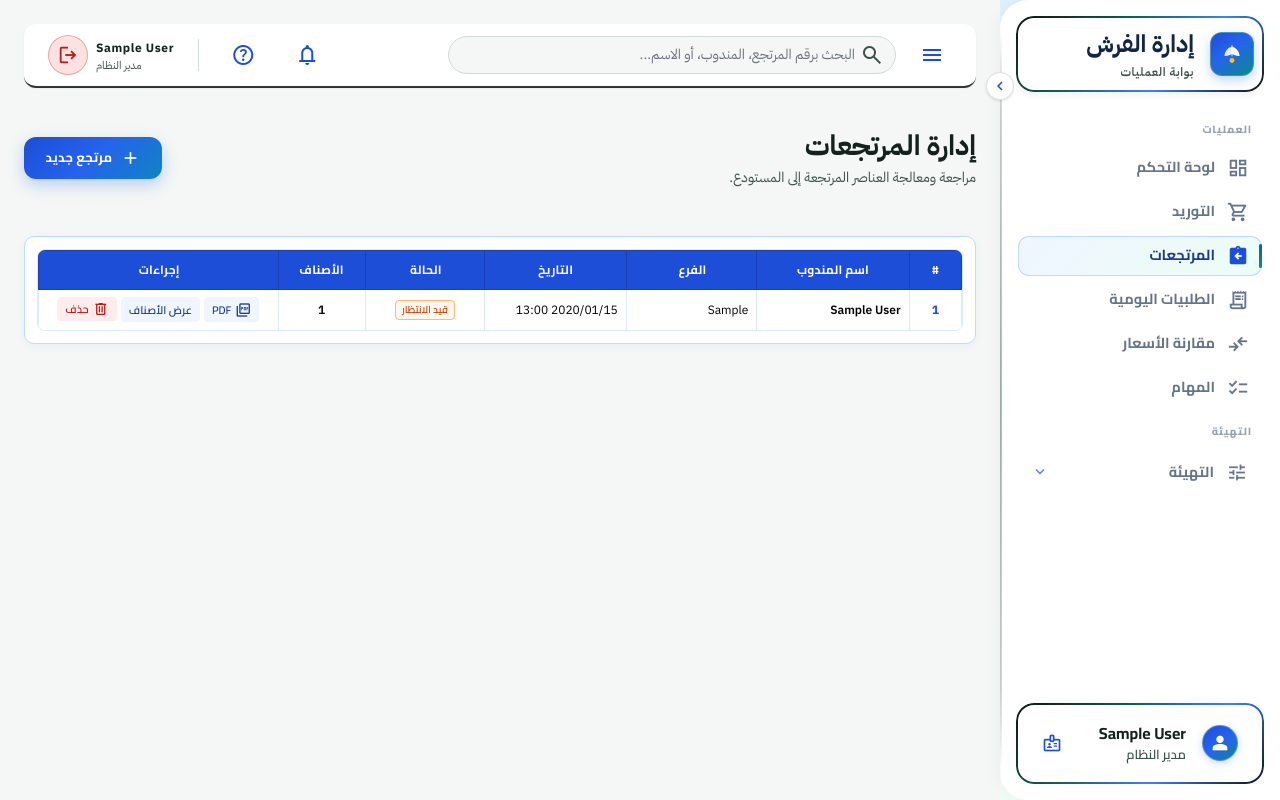
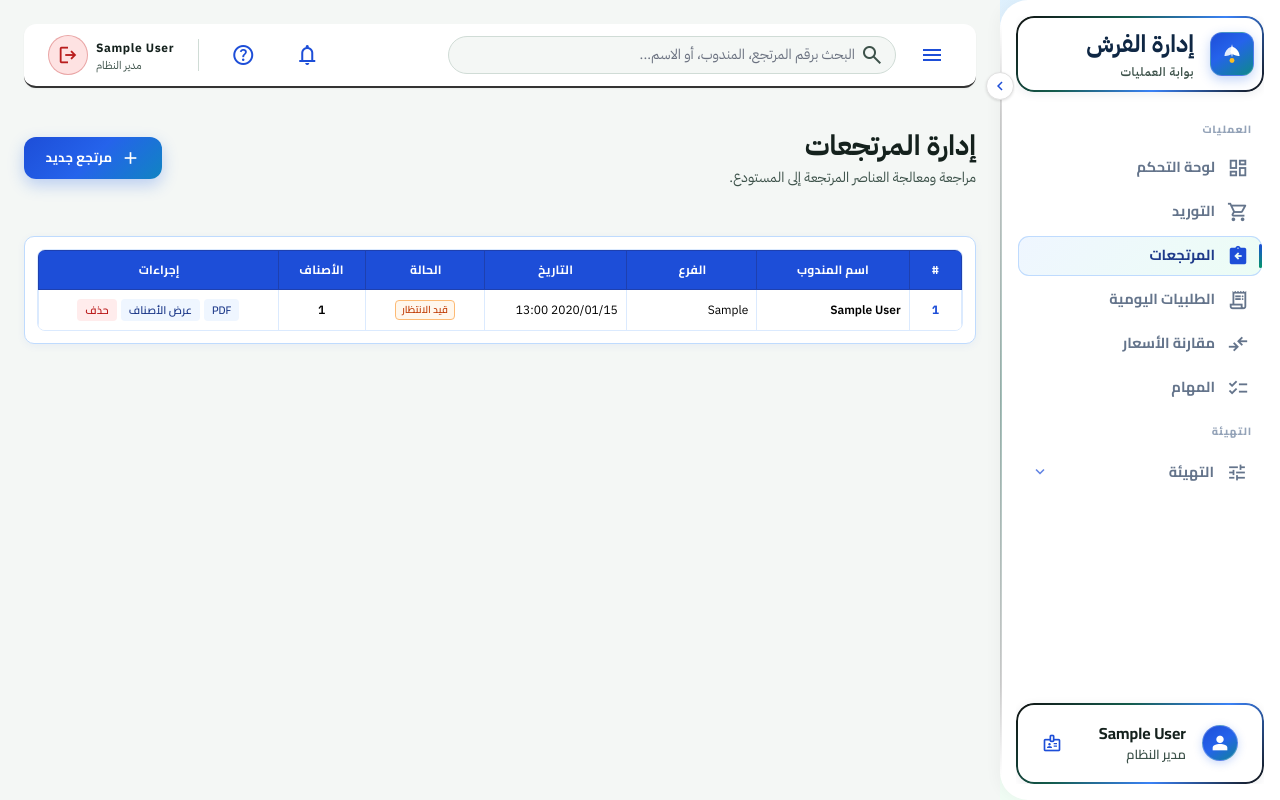
Before and after one commit to Haroon2030/fresh, a Django app: page /returns/ in a window 1280 px wide. Run offline with Django 5.2, Linux system fonts and the light colour scheme; a user stored in the database is signed in; tables that the repository leaves empty hold one stand-in row (values such as "Sample post"); some libraries are stand-ins or nearby versions.

Commit message:
Fix PDF action buttons showing raw picture_as_pdf icon name in tables.
Co-authored-by: Cursor <cursoragent@cursor.com>

```diff
--- a/templates/ops/returns.html
+++ b/templates/ops/returns.html
@@ -74,18 +74,12 @@
                 <td class="cell-center cell-strong">{{ batch.items.all|length }}</td>
                 <td class="cell-action" onclick="event.stopPropagation()">
                     <div class="flex flex-wrap gap-1 justify-center">
-                        <a href="{% url 'ops:return_batch_pdf' batch.pk %}" class="act-btn act-ok" title="تحميل PDF">
-                            <span class="material-symbols-outlined text-[16px] text-inherit">picture_as_pdf</span>
-                            PDF
-                        </a>
+                        <a href="{% url 'ops:return_batch_pdf' batch.pk %}" class="act-btn act-ok" title="تحميل ملف PDF">PDF</a>
                         <button type="button" class="act-btn act-ok" data-open-batch="{{ batch.pk }}">عرض الأصناف</button>
                         <form method="post" action="{% url 'ops:return_batch_delete' batch.pk %}" class="inline"
                               onsubmit="return confirm('حذف المرتجع {{ batch.return_number }} وجميع أصنافه؟ لا يمكن التراجع.');">
                             {% csrf_token %}
-                            <button type="submit" class="act-btn act-bad" title="حذف المرتجع">
-                                <span class="material-symbols-outlined text-[16px] text-inherit">delete</span>
-                                حذف
-                            </button>
+                            <button type="submit" class="act-btn act-bad" title="حذف المرتجع">حذف</button>
                         </form>
                     </div>
                 </td>
@@ -396,6 +390,15 @@
     .excel-grid {
         font-family: 'IBM Plex Sans Arabic', 'Segoe UI', Tahoma, sans-serif;
         font-size: 13px;
+    }
+    .excel-grid .material-symbols-outlined {
+        font-family: 'Material Symbols Outlined' !important;
+        font-size: 16px !important;
+        line-height: 1 !important;
+        width: auto !important;
+        height: auto !important;
+        overflow: visible !important;
+        visibility: visible !important;
     }
     .excel-grid th,
     .excel-grid td {
```
Also changed, not shown: templates/ops/daily_orders.html (+2 -7 lines).
